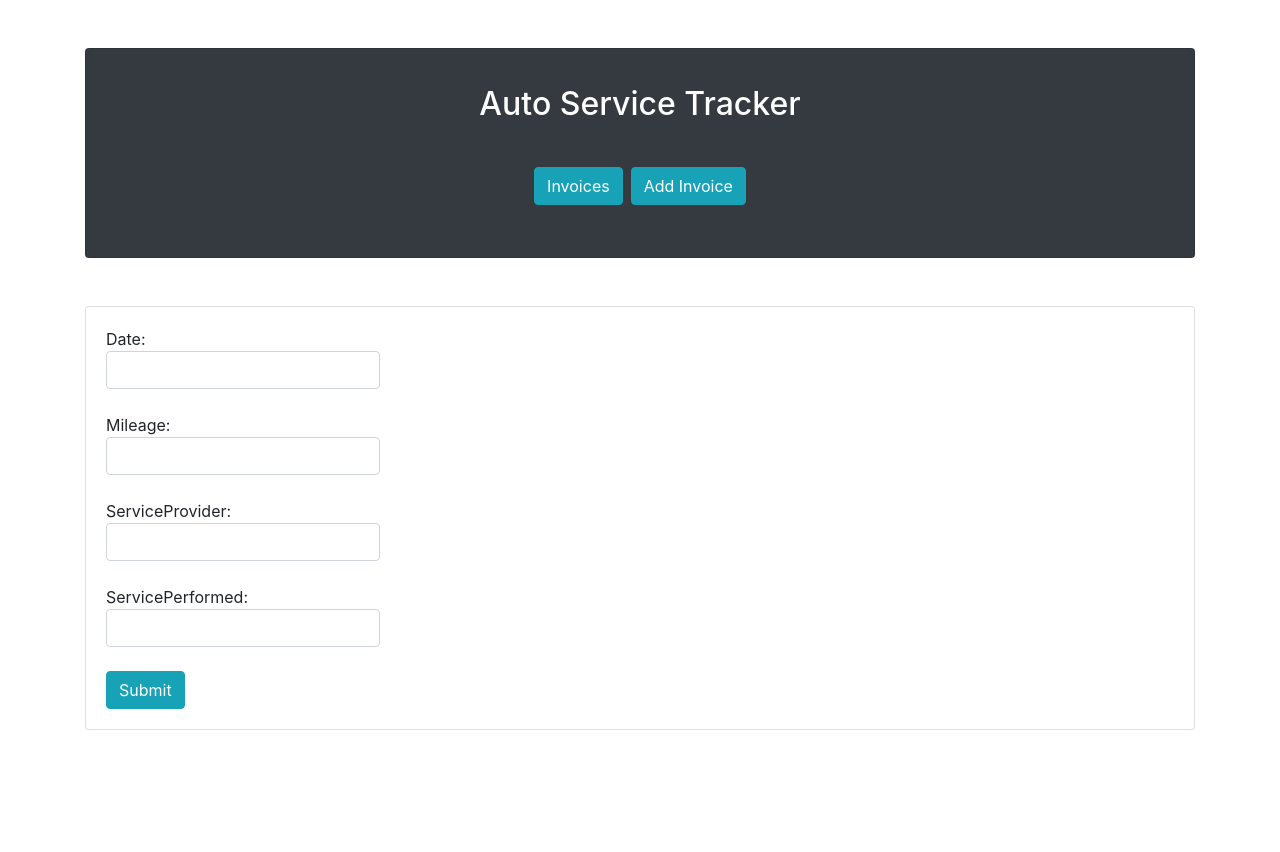
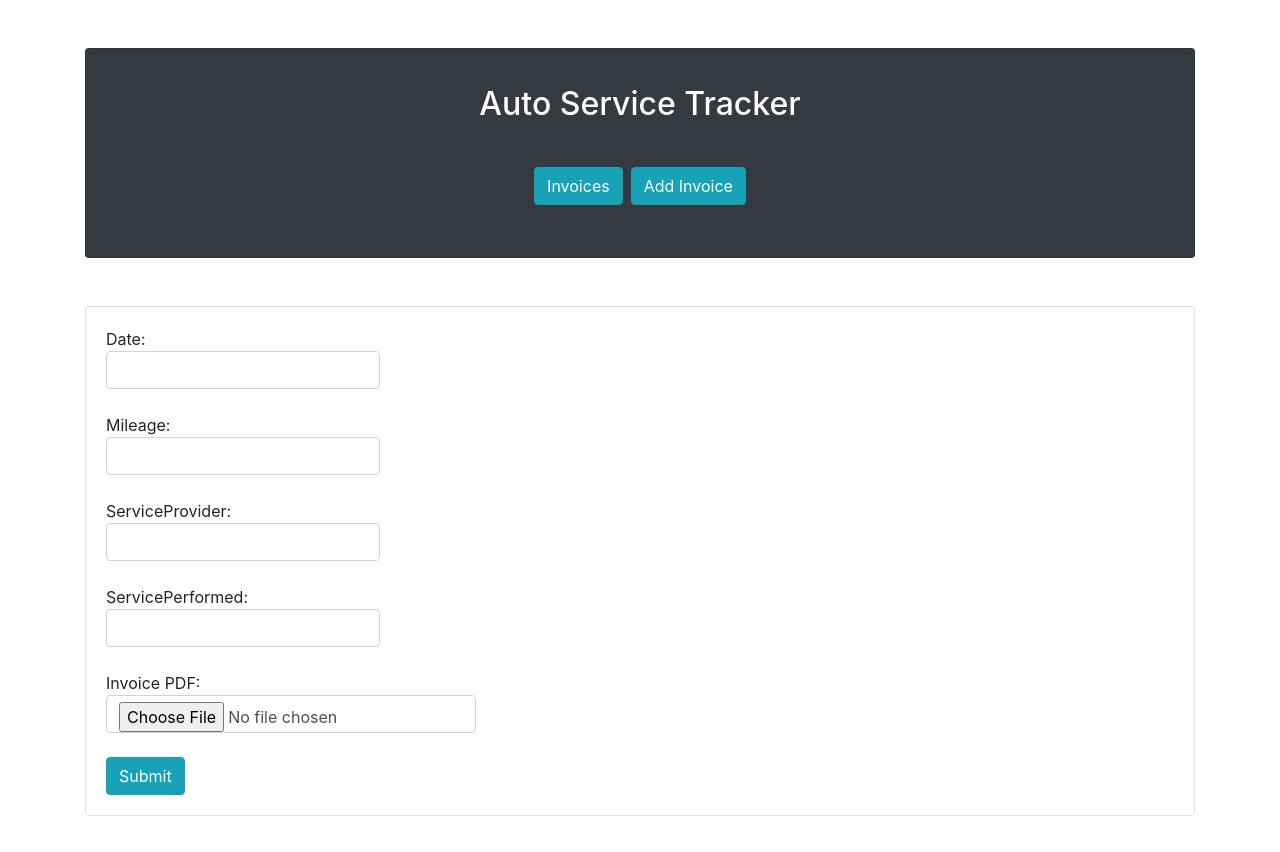
Before and after one commit to achang209/auto-service-tracker-client, an Angular app: page /invoices/add in a window 1280 px wide. Shown: the top 852 px of the page. Before the commit the page ends 800 px from the top, so only its background shows below. Built offline with nearby package versions, Linux system fonts and the light colour scheme.

Commit message:
add file upload functionality

```diff
--- a/src/app/form-add-invoice/form-add-invoice.component.html
+++ b/src/app/form-add-invoice/form-add-invoice.component.html
@@ -30,6 +30,13 @@
             </label>
             </div>
 
+            <div class="form-group">
+                <label>
+                    Invoice PDF:
+                    <input class="form-control" type="file" (change)="onSelectFile($event)">
+                </label>
+                </div>
+
             <button class="btn btn-info" type="submit" [disabled]="!addInvoiceForm.valid">Submit</button>
         </form>
     </div>
--- a/src/app/form-add-invoice/form-add-invoice.component.ts
+++ b/src/app/form-add-invoice/form-add-invoice.component.ts
@@ -10,16 +10,23 @@ import { Invoice } from '../invoice';
 })
 export class FormAddInvoiceComponent implements OnInit {
 
+  userFile: File;
+
   addInvoiceForm = new FormGroup({
     date: new FormControl(''),
     mileage: new FormControl(''),
     serviceProvider: new FormControl(''),
-    servicePerformed: new FormControl(''),
+    servicePerformed: new FormControl('')
   });
 
   constructor(private invoiceService: InvoiceService) { }
 
   ngOnInit() {
+  }
+
+  onSelectFile(event) {
+    const file: File = event.target.files[0];
+    this.userFile = file;
   }
 
   onSubmit(): void {
@@ -30,7 +37,13 @@ export class FormAddInvoiceComponent implements OnInit {
 
     if (!date || !mileage || !serviceProvider || !servicePerformed) { return; }
 
-    this.invoiceService.addInvoice({ date, mileage, serviceProvider, servicePerformed } as Invoice)
+    let invoice = this.addInvoiceForm.value;
+    const formData: FormData = new FormData();
+    formData.append('invoice', JSON.stringify(invoice));
+    formData.append('file', this.userFile);
+
+
+    this.invoiceService.addInvoice(formData)
       .subscribe();
   }
 
--- a/src/app/invoice.service.ts
+++ b/src/app/invoice.service.ts
@@ -16,8 +16,8 @@ export class InvoiceService {
     return this.http.get<Invoice[]>(this.invoiceUrl);
   }
 
-  addInvoice(invoice: Invoice): Observable<Invoice> {
-    return this.http.post<Invoice>(this.invoiceUrl, invoice);
+  addInvoice(formdata: FormData): Observable<FormData> {
+    return this.http.post<FormData>(this.invoiceUrl, formdata);
   }
 
 }
--- a/src/app/invoice.ts
+++ b/src/app/invoice.ts
@@ -4,4 +4,5 @@ export class Invoice {
     mileage: number;
     serviceProvider: string;
     servicePerformed: string;
+    filePath: string;
 }
```
